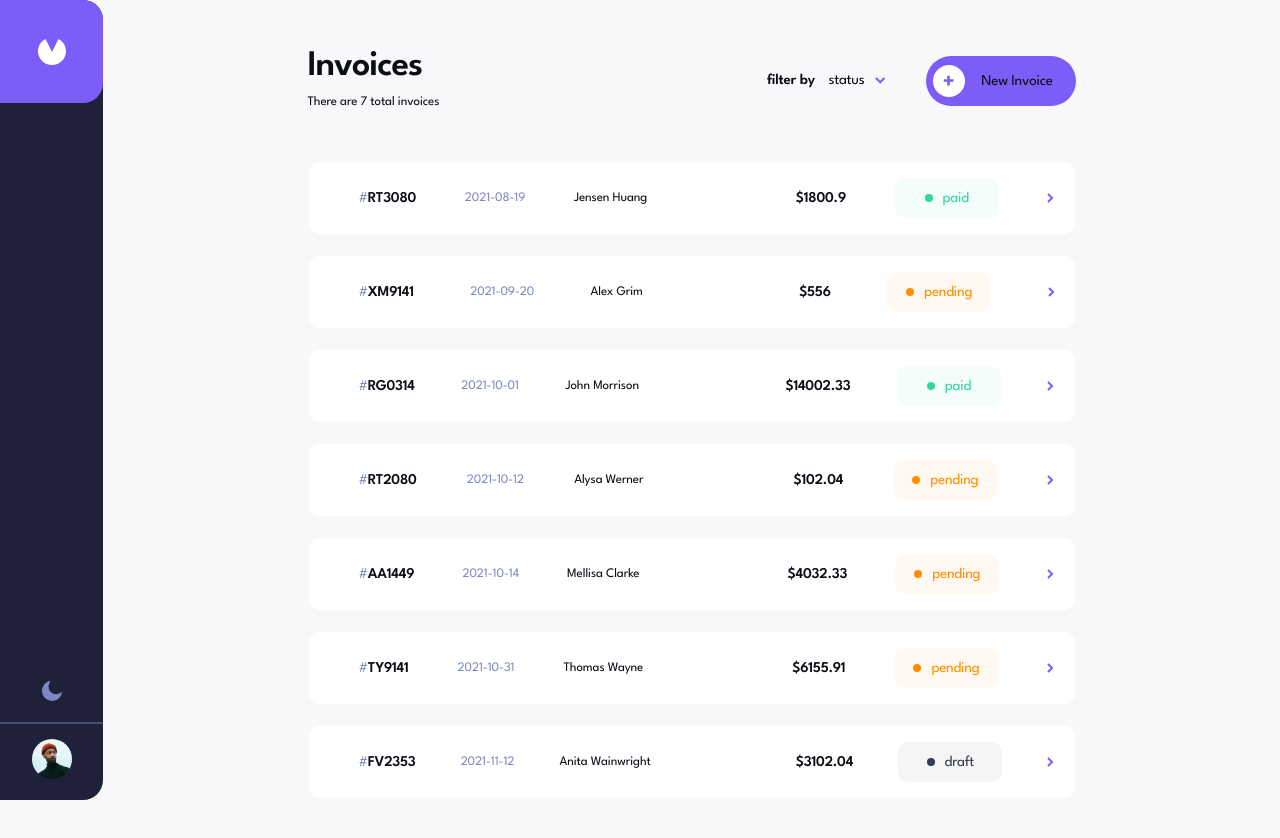
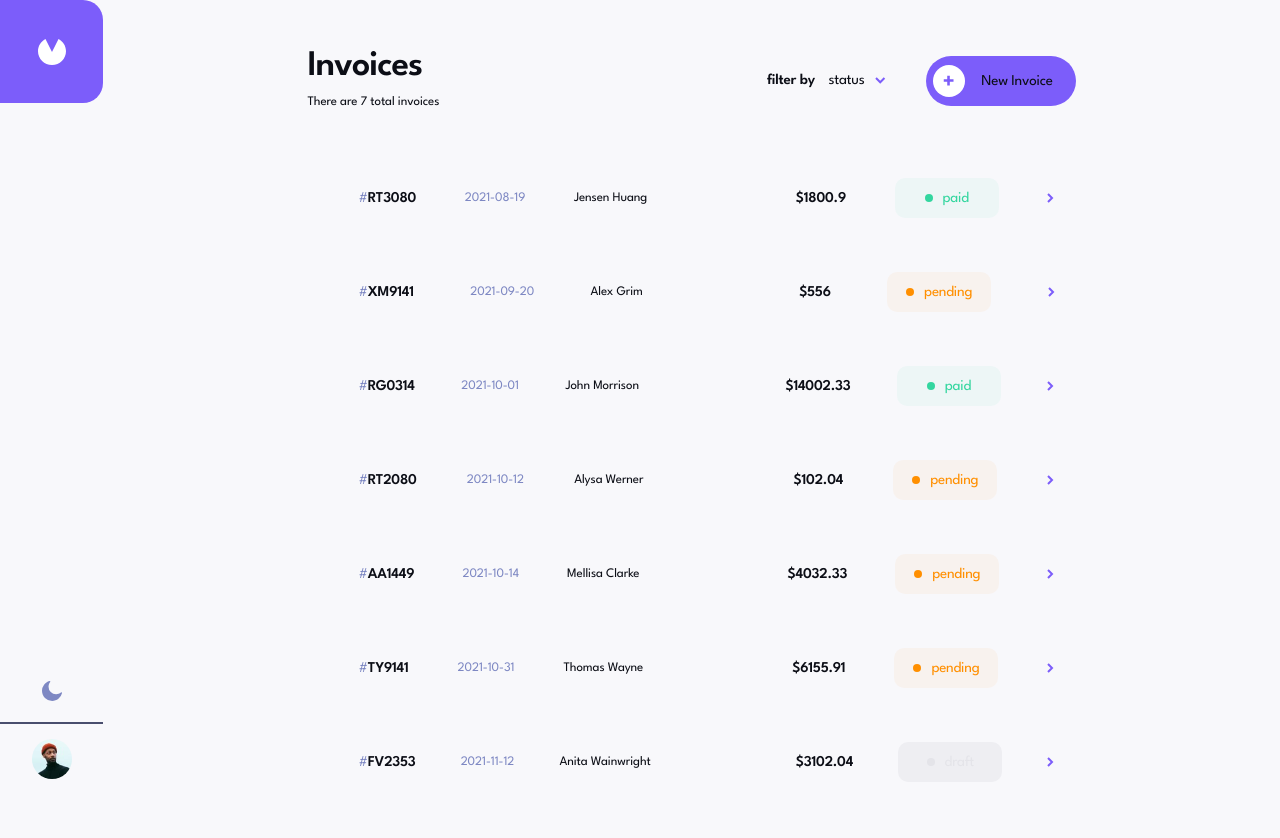
Before and after one commit to Zolfikaar/Invoice-app-vuejs, a Vue app: page / in a window 1280 px wide. Shown: the top 838 px of the page. Built offline with nearby package versions, Linux system fonts and the light colour scheme.

Commit message:
correcting colors name's and values in base style

```diff
--- a/src/assets/base.css
+++ b/src/assets/base.css
@@ -1,27 +1,43 @@
 @import url('https://fonts.googleapis.com/css2?family=League+Spartan:wght@100..600&display=swap');
+
 :root {
   --primary-clr: #7C5DFA;
   --primary-light: #9277FF;
   --danger-clr: #EC5757;
-  --danger-light: #ff9277;
+  --danger-light: #FF9277;
+
+  --btn-pending: #FF8F00;
+  --btn-paid: #33D69F;
+  --btn-draft: rgba(55, 59, 83, 0.05);
+
+  --gray-clr: #DFE3FA;
+  --gray-hvr: #F9FAFE;
+
+  --bg-clr:#F8F8FB;
+
+  --ele-dark-clr: #fff;
+  --ele-light-clr: #F9FAFE;
+  --ele-black-light: #373B53;
+
   --txt-clr:#0C0E16;
   --txt-gray: #888EB0;
   --txt-secondary:#7E88C3;
-  --elements-clr: #fff;
-  --bg-clr:#F8F8FB;
-  --btn-draft: #373b53;
-  --cancel-btn: #F9FAFE;
-  --btn-pending: #ff8f00;
-  --btn-paid: #33d69f;
 }
 .dark {
+  --gray-clr: #252945;
+  --gray-hvr: #FFF;
+
   --bg-clr: #141625;
-  --elements-clr: #1E2139;
-  --txt-clr:#fff;
+
+  --ele-dark-clr: #1E2139;
+  --ele-light-clr: #252945;
+  --ele-black-dark: #0C0E16;
+
+  --txt-clr:#FFF;
   --txt-gray: #DFE3FA;
-  --txt-secondary: #DFE3FA;
-  --btn-draft: #DFE3FA;
-  --cancel-btn: #252945;
+  --txt-secondary:#DFE3FA;
+
+  --btn-draft: rgb(223, 227, 250,0.05);
 }
 *,
 *::before,
```
